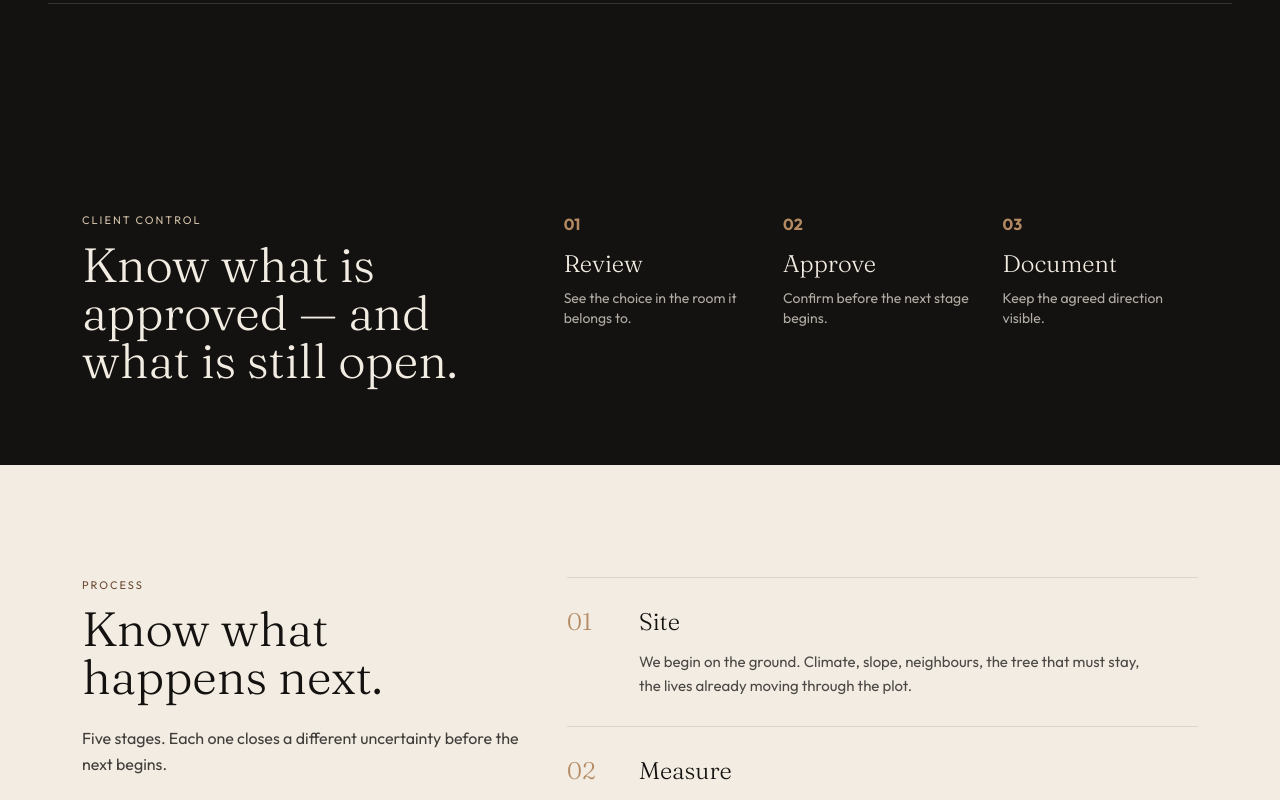
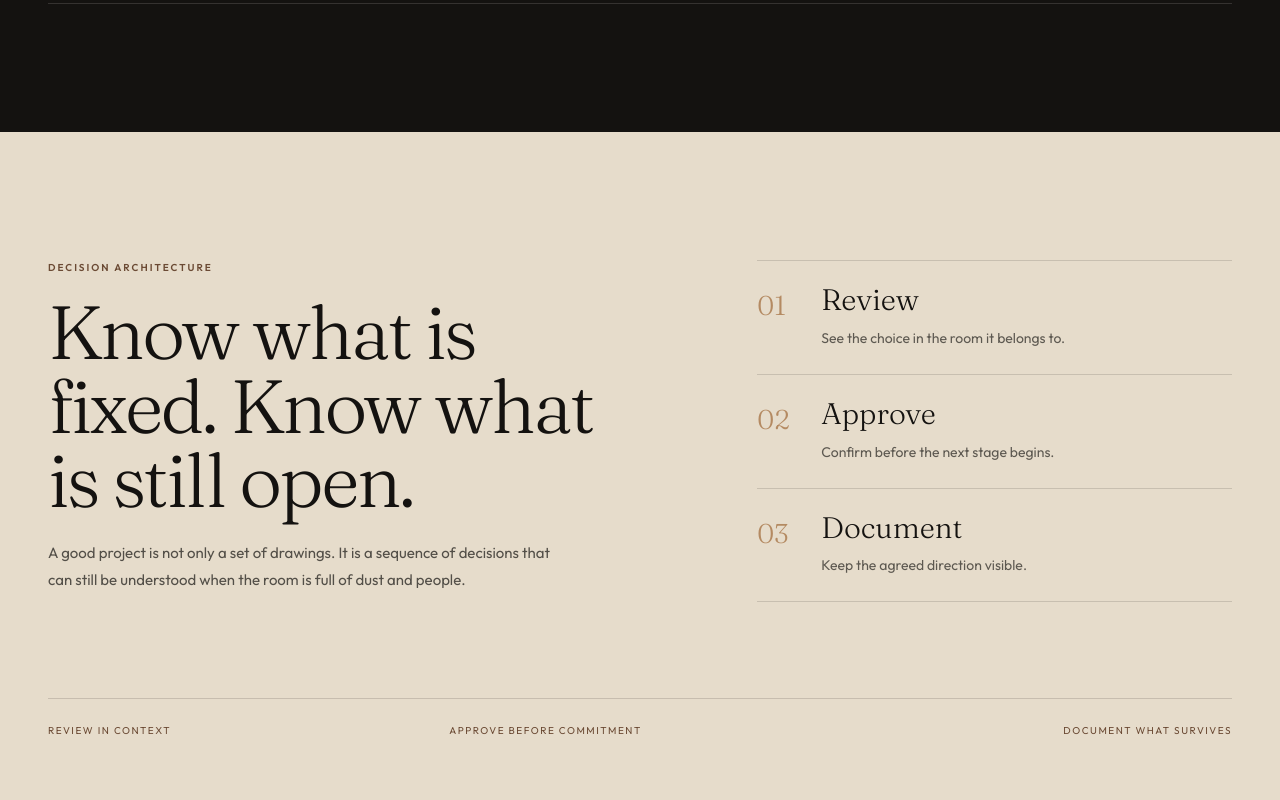
Before and after one commit to Rahmowin-1st/terrane-studio, a Next.js app: page / in a window 1280 px wide. Shown: the part 5040-5840 px from the top of the page. Built offline with nearby package versions, Linux system fonts and the light colour scheme.

Commit message:
Reframe client control as decision architecture scene

```diff
--- a/components/sections/Control.tsx
+++ b/components/sections/Control.tsx
@@ -2,22 +2,38 @@ import { control } from "@/lib/site";
 
 export function Control() {
   return (
-    <section className="bg-ink text-bone" aria-labelledby="control-heading">
-      <div className="mx-auto grid max-w-[1180px] gap-10 px-5 py-16 md:grid-cols-12 md:px-8 md:py-20">
-        <div className="md:col-span-5" data-enter="left">
-          <p className="text-[11px] tracking-[0.18em] text-sand uppercase">Client control</p>
-          <h2 id="control-heading" className="mt-3 font-display text-4xl font-light md:text-5xl">
-            Know what is approved — and what is still open.
-          </h2>
+    <section className="control-scene relative overflow-hidden bg-paper" aria-labelledby="control-heading">
+      <div className="control-orbit control-orbit-a" aria-hidden="true" />
+      <div className="control-orbit control-orbit-b" aria-hidden="true" />
+      <div className="mx-auto max-w-[1280px] px-5 py-20 sm:px-7 md:px-10 md:py-28 lg:px-12 lg:py-32">
+        <div className="control-layout grid gap-12 md:grid-cols-12 md:gap-8">
+          <div className="md:col-span-6">
+            <p className="control-kicker text-[10px] font-semibold tracking-[0.2em] text-umber uppercase">Decision architecture</p>
+            <h2 id="control-heading" className="control-title mt-5 max-w-[42rem] font-display text-[2.8rem] leading-[0.98] font-light tracking-[-0.035em] sm:text-6xl md:text-[4.7rem]">
+              Know what is fixed. Know what is still open.
+            </h2>
+            <p className="control-lead mt-6 max-w-lg text-[15px] leading-[1.75] text-ink/70">
+              A good project is not only a set of drawings. It is a sequence of decisions that can still be understood when the room is full of dust and people.
+            </p>
+          </div>
+
+          <div className="control-steps md:col-span-5 md:col-start-8 md:self-end">
+            {control.map((step, i) => (
+              <article key={step.index} className="control-step grid grid-cols-[3rem_1fr] gap-4 border-t border-ink/14 py-6 last:border-b" data-control-index={i}>
+                <b className="font-display text-[1.7rem] font-light text-clay">{step.index}</b>
+                <div>
+                  <h3 className="font-display text-[1.85rem] leading-none font-light">{step.title}</h3>
+                  <p className="mt-3 text-sm leading-[1.65] text-ink/65">{step.text}</p>
+                </div>
+              </article>
+            ))}
+          </div>
         </div>
-        <div className="grid gap-6 md:col-span-7 md:grid-cols-3">
-          {control.map((step) => (
-            <article key={step.index} data-enter="tilt">
-              <b className="text-clay">{step.index}</b>
-              <h3 className="mt-3 font-display text-2xl font-light">{step.title}</h3>
-              <p className="mt-2 text-sm text-bone/70">{step.text}</p>
-            </article>
-          ))}
+
+        <div className="control-footer mt-16 grid gap-5 border-t border-ink/15 pt-6 text-[10px] tracking-[0.15em] text-umber uppercase sm:grid-cols-3 md:mt-24">
+          <span>Review in context</span>
+          <span>Approve before commitment</span>
+          <span className="sm:text-right">Document what survives</span>
         </div>
       </div>
     </section>
```
